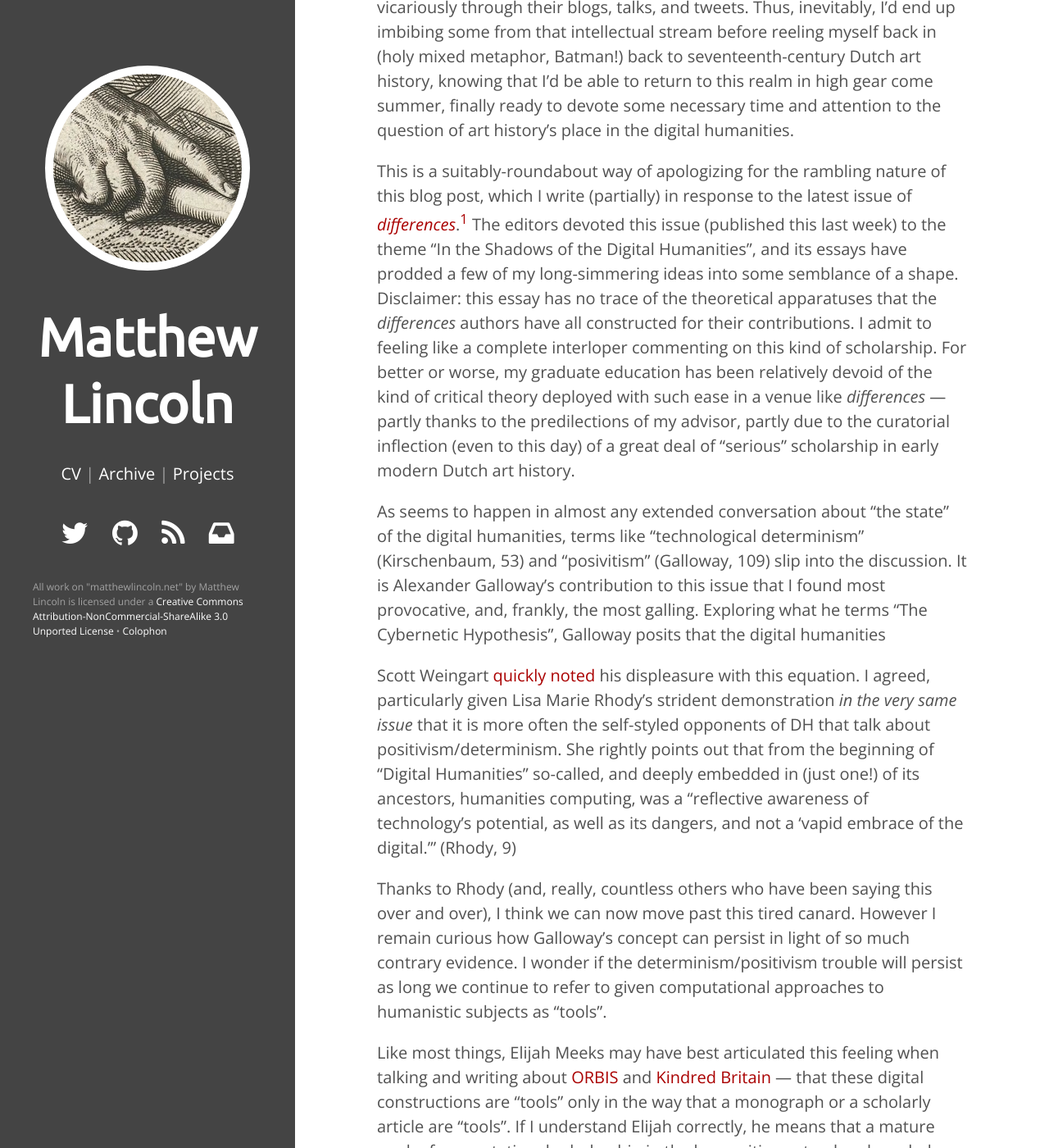
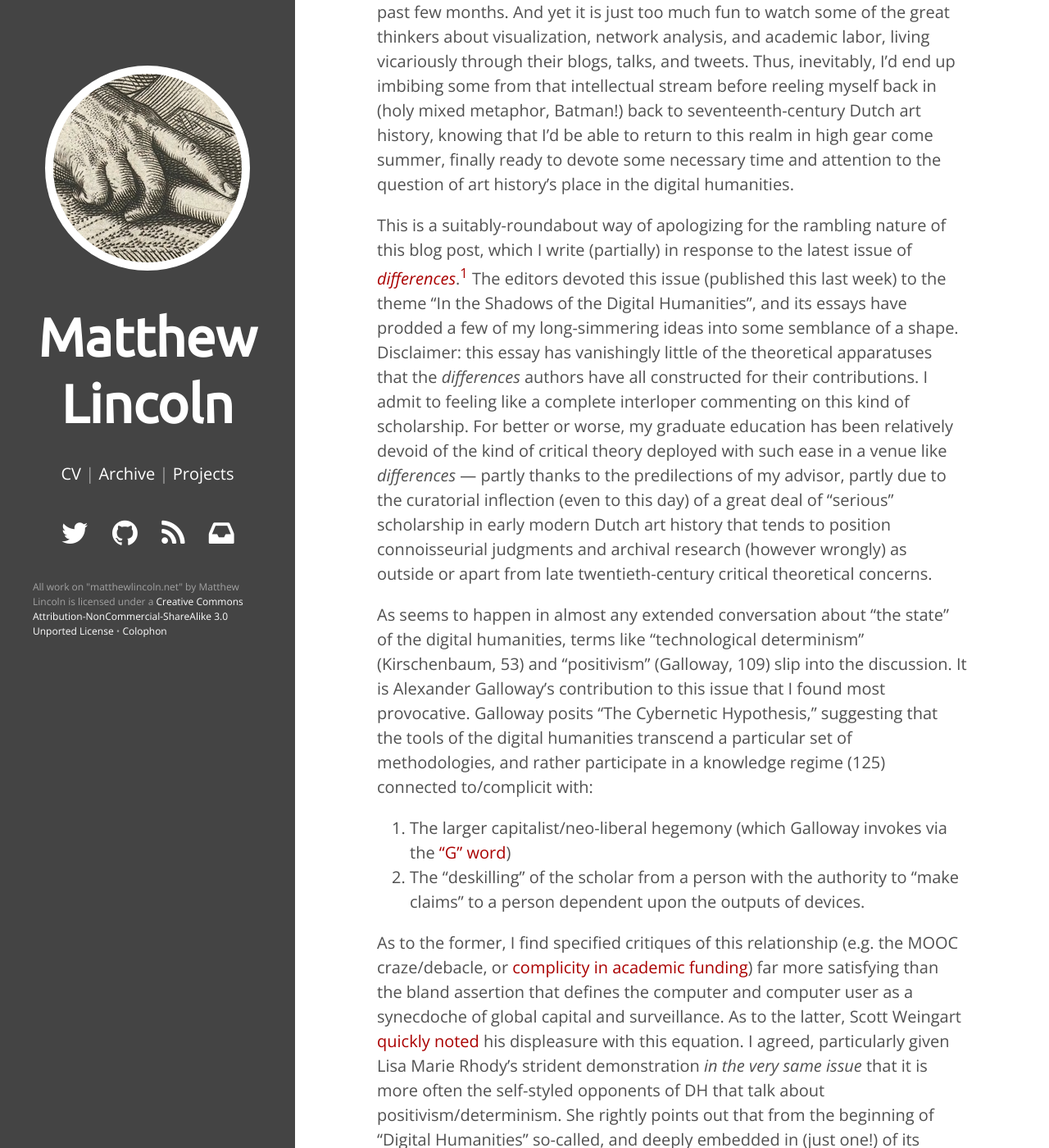
Before and after one commit to mdlincoln/mdlincoln.github.io, a Jekyll site: the page built from _posts/2014-04-25-tool-trouble.md, in a window 1280 px wide and 1400 px high, scrolled down 405 px. Shown: the whole window at 82% size. Built offline with Jekyll 4.4.1, drawn with Linux system fonts in a browser that asks for light colours; nearby versions of some CDN libraries; comment, search, counter and statistics services are not loaded; some of the changed text lies outside the part shown.

Commit message:
more progress

```diff
--- a/_posts/2014-04-25-tool-trouble.md
+++ b/_posts/2014-04-25-tool-trouble.md
@@ -14,34 +14,55 @@ Thus, inevitably, I'd end up imbibing some from that intellectual stream before
 
 This is a suitably-roundabout way of apologizing for the rambling nature of this blog post, which I write (partially) in response to the latest issue of [*differences*][differences].[^1]
 The editors devoted this issue (published this last week) to the theme "In the Shadows of the Digital Humanities", and its essays have prodded a few of my long-simmering ideas into some semblance of a shape.
-Disclaimer: this essay has no trace of the theoretical apparatuses that the *differences* authors have all constructed for their contributions.
+Disclaimer: this essay has vanishingly little of the theoretical apparatuses that the *differences* authors have all constructed for their contributions.
 I admit to feeling like a complete interloper commenting on this kind of scholarship.
-For better or worse, my graduate education has been relatively devoid of the kind of critical theory deployed with such ease in a venue like *differences* --- partly thanks to the predilections of my advisor, partly due to the curatorial inflection (even to this day) of a great deal of "serious" scholarship in early modern Dutch art history.
+For better or worse, my graduate education has been relatively devoid of the kind of critical theory deployed with such ease in a venue like *differences* --- partly thanks to the predilections of my advisor, partly due to the curatorial inflection (even to this day) of a great deal of "serious" scholarship in early modern Dutch art history that tends to position connoisseurial judgments and archival research (however wrongly) as outside or apart from late twentieth-century critical theoretical concerns.
 
 [^1]: Subscription only, although Matthew Kirschenbaum has made a pre-print of his article freely available for download: ["What is ‘Digital Humanities,’ and Why Are They Saying Such Terrible Things about It?"](http://mkirschenbaum.wordpress.com/2014/04/24/new-essay-what-is-digital-humanities-and-why-are-they-saying-such-terrible-things-about-it/).
 
-As seems to happen in almost any extended conversation about "the state" of the digital humanities, terms like "technological determinism" (Kirschenbaum, 53) and "posivitism" (Galloway, 109) slip into the discussion.
-It is Alexander Galloway's contribution to this issue that I found most provocative, and, frankly, the most galling.
-Exploring what he terms "The Cybernetic Hypothesis", Galloway posits that the digital humanities
+As seems to happen in almost any extended conversation about "the state" of the digital humanities, terms like "technological determinism" (Kirschenbaum, 53) and "positivism" (Galloway, 109) slip into the discussion.
+It is Alexander Galloway's contribution to this issue that I found most provocative.
+Galloway posits "The Cybernetic Hypothesis," suggesting that the tools of the digital humanities transcend a particular set of methodologies, and rather participate in a knowledge regime (125) connected to/complicit with:
 
-Scott Weingart [quickly noted][scottbot] his displeasure with this equation.
+1. The larger capitalist/neo-liberal hegemony (which Galloway invokes via the ["G" word](http://www.google.com))
+2. The "deskilling" of the scholar from a person with the authority to "make claims" to a person dependent upon the outputs of devices.
+
+As to the former, I find specified critiques of this relationship (e.g. the MOOC craze/debacle, or [complicity in academic funding][cecire]) far more satisfying than the bland assertion that defines the computer and computer user as a synecdoche of global capital and surveillance.
+As to the latter, Scott Weingart [quickly noted][scottbot] his displeasure with this equation.
 I agreed, particularly given Lisa Marie Rhody's strident demonstration *in the very same issue* that it is more often the self-styled opponents of DH that talk about positivism/determinism.
 She rightly points out that from the beginning of "Digital Humanities" so-called, and deeply embedded in (just one!) of its ancestors, humanities computing, was a "reflective awareness of technology’s potential, as well as its dangers, and not a 'vapid embrace of the digital.'" (Rhody, 9)
 
-Thanks to Rhody (and, really, countless others who have been saying this over and over), I think we can now move past this tired canard.
-However I remain curious how Galloway's concept can persist in light of so much contrary evidence.
-I wonder if the determinism/positivism trouble will persist as long we continue to refer to given computational approaches to humanistic subjects as "tools".
+[cecire]: https://twitter.com/ncecire/status/287283006287273985
 
-<!-- "Tool" inscribed by entry-level DH enthusiasm machines like THATCamp? (nod to Koh's article on politeness) -->
+I wonder, though, at the pernicious longevity of the techological positivism canard.
+Why does Galloway succumb to it?
+One passage in particular stood out to me:
+
+> The digital humanities assume certain things about human subjects. While seeming to embed scholars and students more firmly in data, digital tools tend to do the opposite. Highly codified interfaces reduce the spectrum of possible input to a few keywords or algorithmic parameters. Those who were formerly scholars or experts in a certain area are now recast as mere tool users beholden to the affordances of the tool --- while students spend ever more time mastering menus and buttons, becoming literate in a digital device rather than a literary corpus. (127)
+
+
+I wonder if the determinism/positivism trouble will persist as long we conceptualize computational approaches to humanistic subjects as if they were "tools".
+
+
+"Tool" inscribed by entry-level DH enthusiasm machines like THATCamp? (nod to Koh's article on politeness)
 
 Like most things, Elijah Meeks may have best articulated this feeling when talking and writing about [ORBIS] and [Kindred Britain] --- that these digital constructions are "tools" only in the way that a monograph or a scholarly article are "tools".
 If I understand Elijah correctly, he means that a mature work of computational scholarship in the humanities not only acknowledges the methodological assumptions underpinning its models and logic (down to level of code architecture), but actually presents a theoretical model for understanding its subject.
 The digital model does not lead one to an argument per se; it *is the argument*.
 
+
 Corollary to the "tool" problem are several anxieties:
 
 *If we use digital tools to answer questions, the only questions that will be answered are ones that can be answered with digital tools. When you have a hammer...*
 
+Like many authors in *differences*, I am obliged to point out none of this is exactly new.
+Matthew Kirschenbaum (hi UMD!) essentially summed this up in a tweet during the MLA session that seems to have inspired this issue:
+
+<blockquote class="twitter-tweet" lang="en"><p>While we&#39;re acknowledging writing theory as making stuff, can we also acknowledge making stuff as doing theory? <a href="https://twitter.com/search?q=%23s307&amp;src=hash">#s307</a> <a href="https://twitter.com/search?q=%23mla13&amp;src=hash">#mla13</a></p>&mdash; Matthew Kirschenbaum (@mkirschenbaum) <a href="https://twitter.com/mkirschenbaum/statuses/287280574815666177">January 4, 2013</a></blockquote>
+<script async src="//platform.twitter.com/widgets.js" charset="utf-8"></script>
+
+Stephan Ramsay, Bethany Nowviskie have argued that theory is immanent of computational structure.
+Adeline Koh touches on this thesis with her contribution critiquing the dual demands of technical knowledge and "niceness" --- elements she finds to be requirements to enter the digital humanities.
 
 
 
```
Also changed, not shown: other parts of _posts/2014-04-25-tool-trouble.md (+1 -1 lines).
